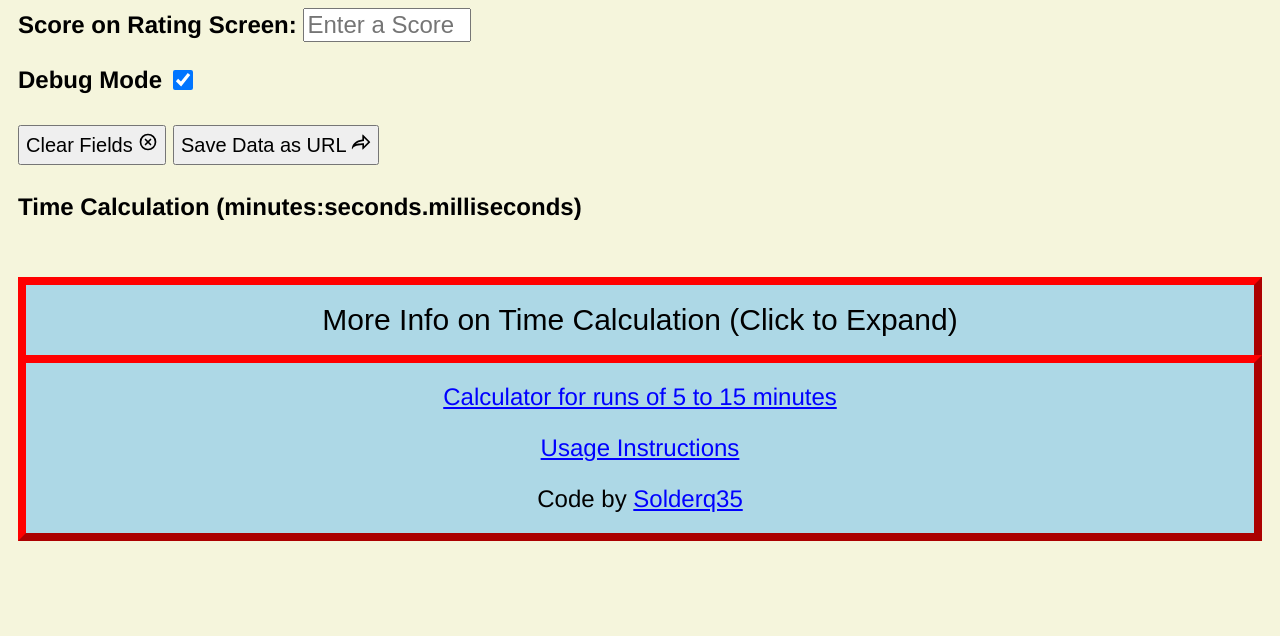
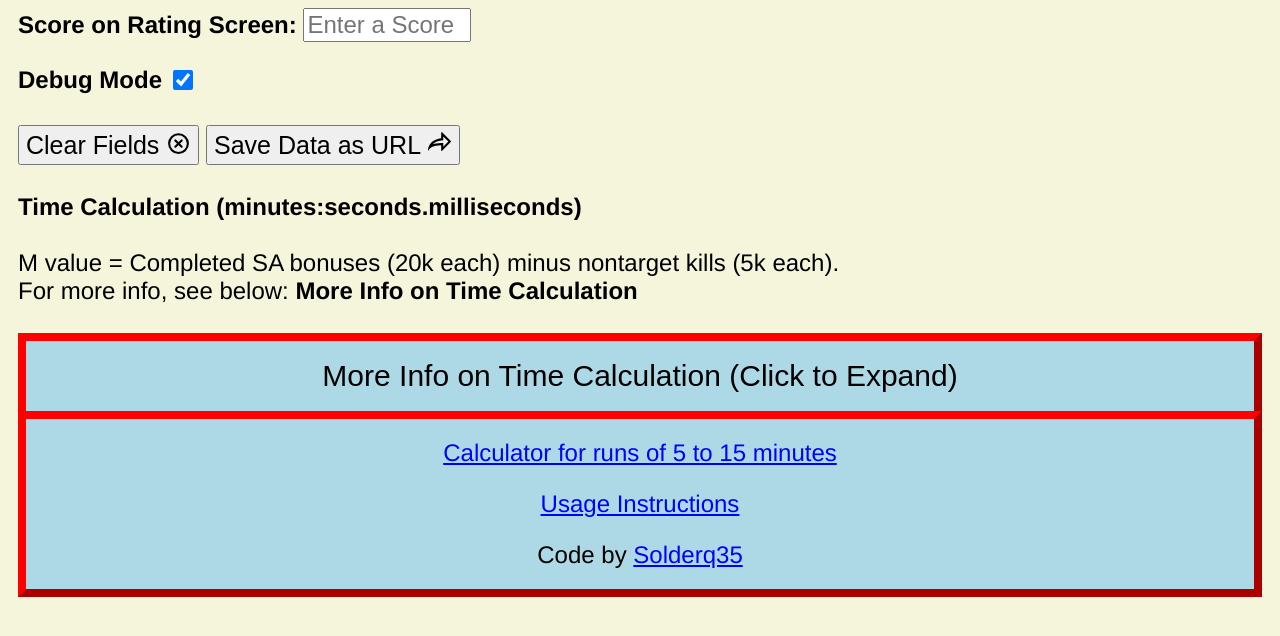
Before and after one commit to solderq35/time-calc-under-5, a website: page index.html in a window 1280 px wide. Both pictures are taken after a click on the checkbox 182 px from the left and 169 px from the top of the page. Shown: the part 90-726 px from the top of the page. Drawn offline with Linux system fonts and the light colour scheme.

Commit message:
final polishes (debug message etc)

```diff
--- a/index.html
+++ b/index.html
@@ -55,9 +55,9 @@
       Clear Fields
       <!-- https://www.svgrepo.com/ -->
       <svg
-        width="20px"
-        height="20px"
-        viewBox="0 0 24 24"
+        width="25px"
+        height="25px"
+        viewBox="0 0 24 20"
         fill="none"
         xmlns="http://www.w3.org/2000/svg"
       >
@@ -90,8 +90,8 @@
       Save Data as URL
       <!-- https://www.svgrepo.com/ -->
       <svg
-        width="20px"
-        height="20px"
+        width="25px"
+        height="25px"
         viewBox="0 0 48 48"
         xmlns="http://www.w3.org/2000/svg"
       >
--- a/style.css
+++ b/style.css
@@ -100,7 +100,7 @@ li {
 
 .saveButton {
   height: 40px;
-  font-size: 20px;
+  font-size: 25px;
   cursor: pointer;
 }
 
--- a/under5.js
+++ b/under5.js
@@ -97,11 +97,7 @@ function findTotal() {
         if (
           Math.floor(lower_bound_seconds) !== Math.floor(higher_bound_seconds)
         ) {
-          let debugCommand = "!debugtime " + score;
-          let debugTip =
-            "- Potential rounding error detected, for more info check `" +
-            debugCommand +
-            "`";
+          let debugTip = `<ul style="margin-top: 0; margin-bottom: 0;"><li>Potential rounding error detected, for more info click the <b>Debug Mode</b> checkbox</li></ul>`;
           result_array.push(debugTip);
         }
       } else if (debugState) {
@@ -125,12 +121,17 @@ function findTotal() {
       result_array.length === 0) &&
     score
   ) {
-    // may show up as weird characters on aws 3 test build: https://stackoverflow.com/questions/45949940/how-to-preserve-emoji-character-in-a-s3-file-with-node-js
+    // may show up as weird characters on aws 3 test build: https://stackoverflow.com/questions/22403071/text-files-uploaded-to-s3-are-encoded-strangely
     msgOutput = "Invalid Score 🥰";
     let error_output_string = msgOutput.toString();
     document.getElementById("time0").innerHTML = error_output_string;
   } else {
     let base_output_string = msgOutput.toString();
+    if (debugState) {
+      let debugInfo =
+        "M value = Completed SA bonuses (20k each) minus nontarget kills (5k each).<br />For more info, see below: <b>More Info on Time Calculation</b>";
+      base_output_string += debugInfo;
+    }
     document.getElementById("time0").innerHTML = base_output_string;
   }
 }
```
Also changed, not shown: over5.html (+5 -5 lines), over5.js (+7 -6 lines), README.md, static/debugwarning.PNG (added).
